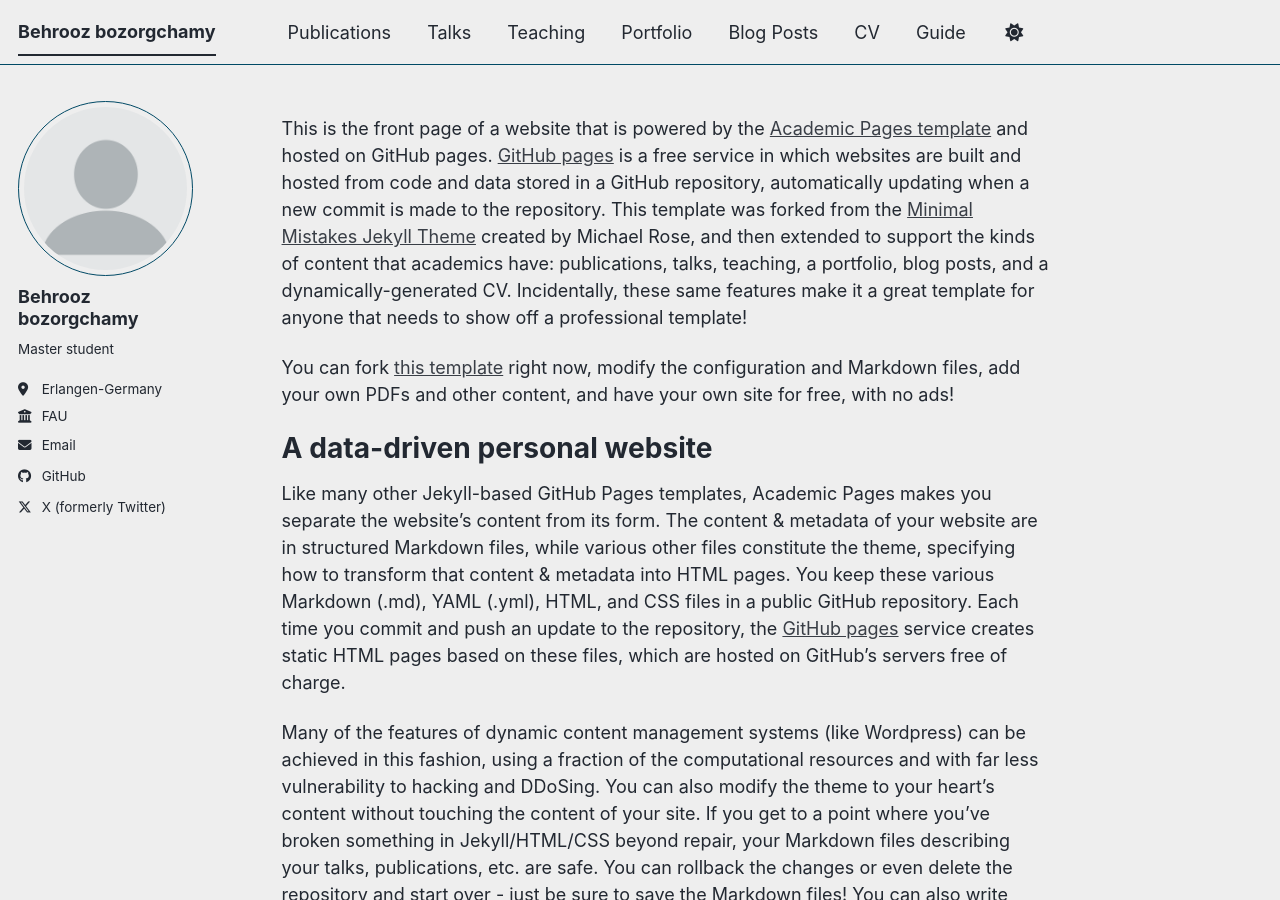
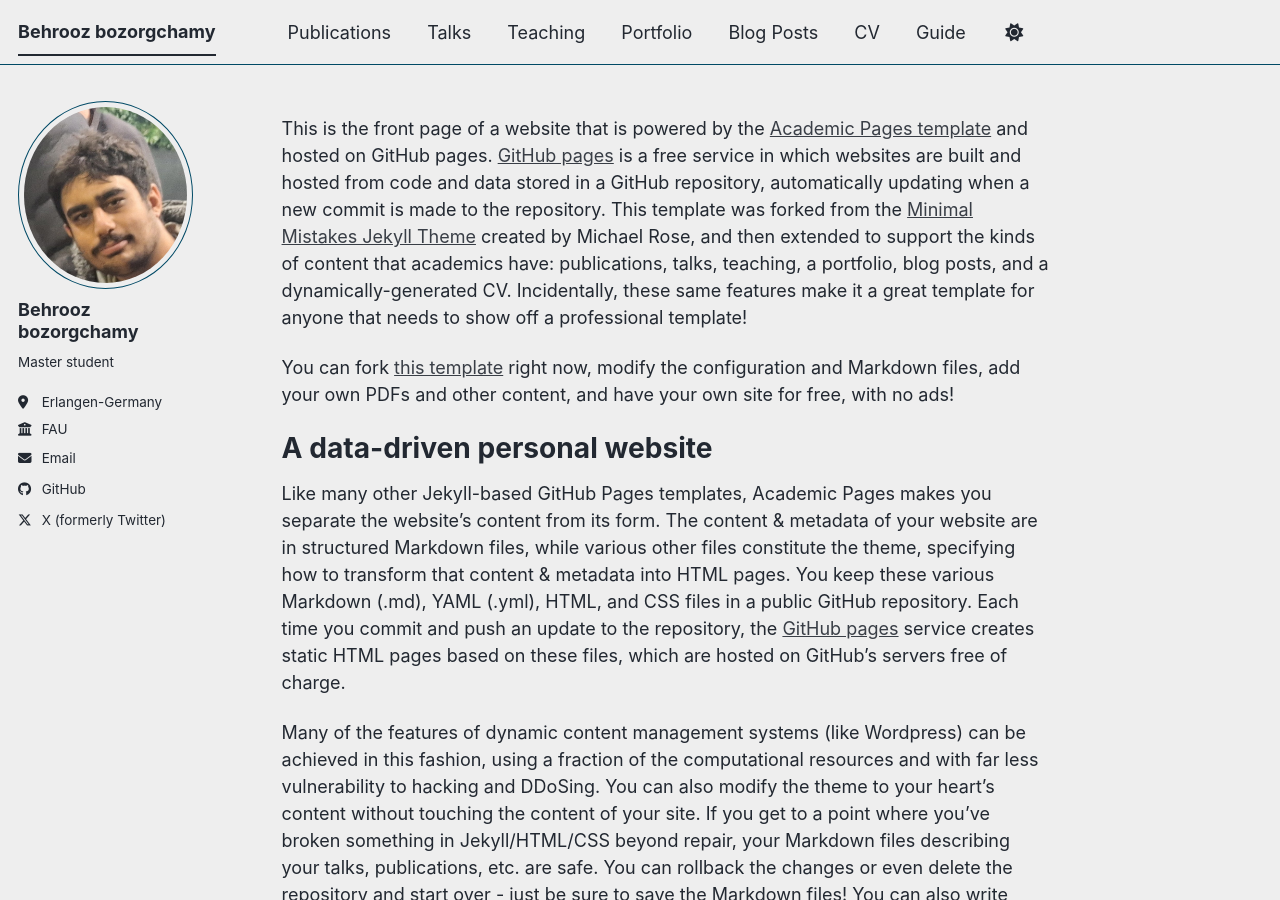
Before and after one commit to behroozbc/behroozbc.github.io, a Jekyll site: the page built from _pages/about.md, in a window 1280 px wide and 900 px high. Built offline with Jekyll 4.4.1, drawn with Linux system fonts in a browser that asks for light colours; a script bundle is joined from its source files by our own code; library files that are not in the unit come from our copies.

Commit message:
add image

```diff
--- a/_config.yml
+++ b/_config.yml
@@ -23,7 +23,7 @@
 #               Additional customization can be done by editing /_includes/author-profile.html
 author:
   # Biographic information
-  avatar           : "profile.png"
+  avatar           : "bibic.jpg"
   name             : "Behrooz bozorgchamy"
   pronouns         : # example: "she/her"
   bio              : "Master student"
```
Also changed, not shown: images/bibic.jpg (added).
